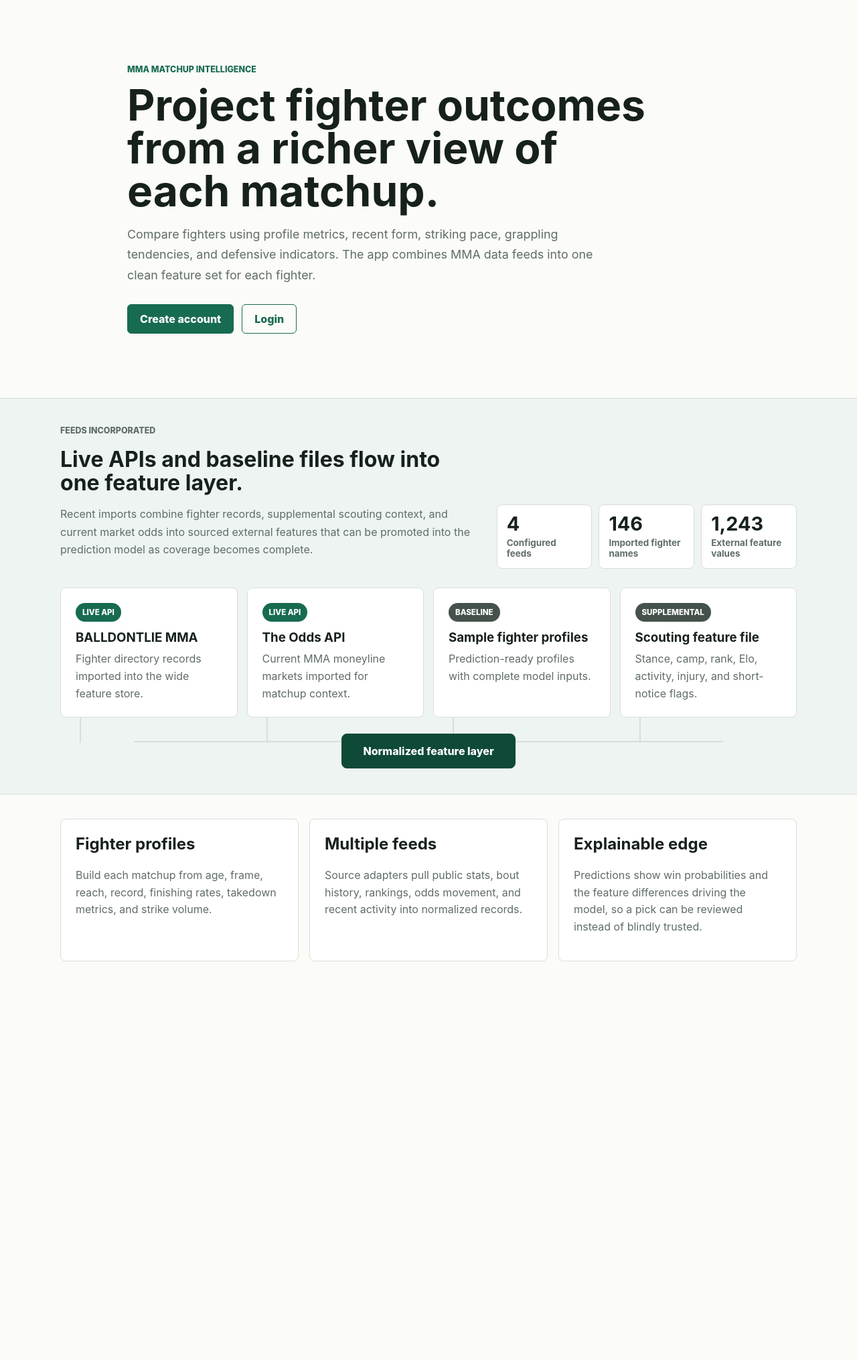
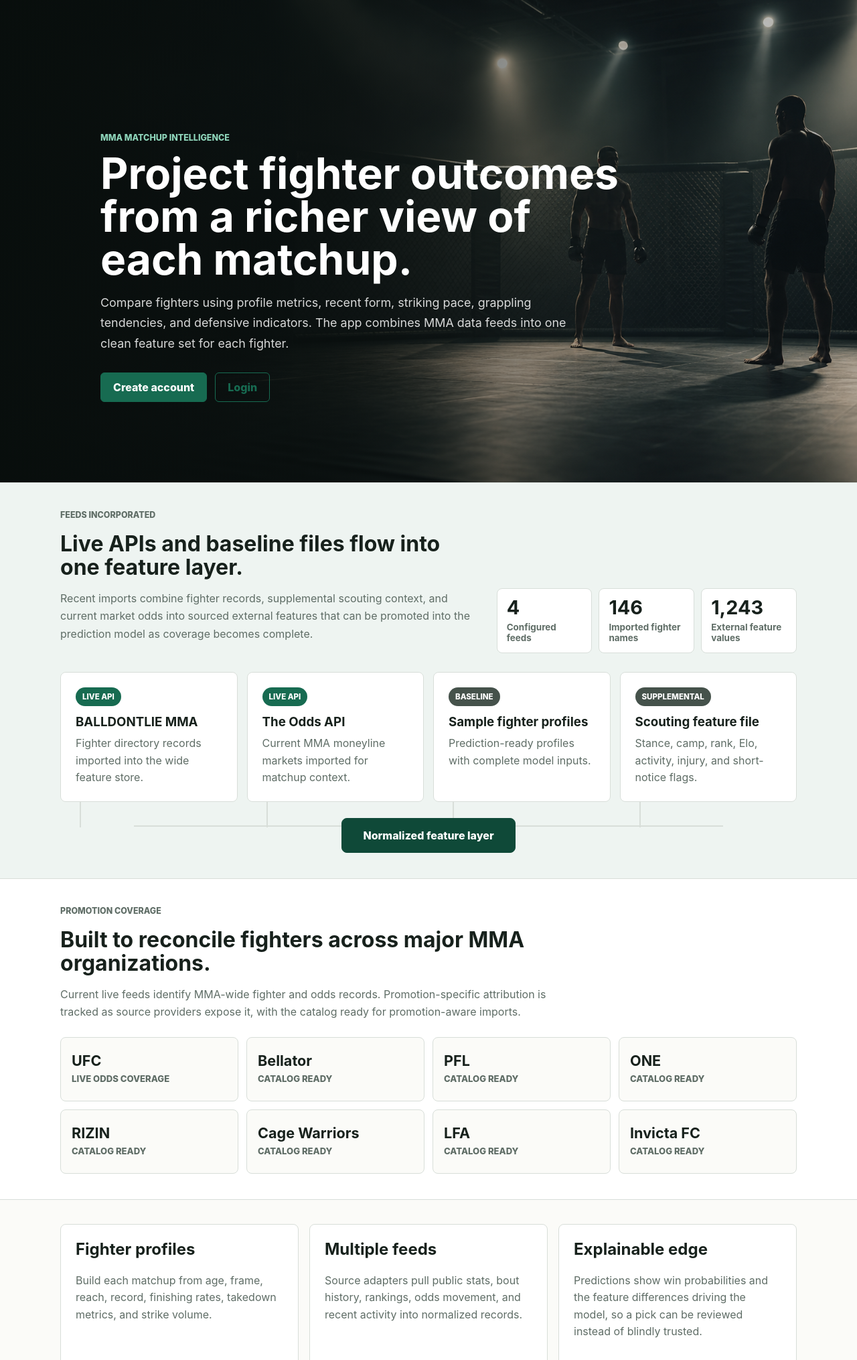
Before and after one commit to daverozee/mma-fight-predictor, a FastAPI app: page / in a window 1280 px wide. Shown: the part 73-2103 px from the top of the page at 67% size. Before the commit the page ends 1508 px from the top, so only its background shows below. Run offline with FastAPI, Linux system fonts and the light colour scheme.

Commit message:
Add fight hero image and promotion coverage grid

```diff
--- a/app/static/styles.css
+++ b/app/static/styles.css
@@ -62,13 +62,32 @@ main {
   min-height: calc(100vh - 72px);
 }
 
-.hero,
 .page-head,
 .auth-panel,
 .result {
   max-width: 980px;
   margin: 0 auto;
   padding: clamp(48px, 8vw, 96px) clamp(18px, 4vw, 40px);
+}
+
+.hero {
+  position: relative;
+  min-height: min(720px, calc(100vh - 72px));
+  display: grid;
+  align-items: end;
+  overflow: hidden;
+  padding: clamp(64px, 10vw, 120px) clamp(18px, 4vw, 56px);
+  color: #fff;
+  background:
+    linear-gradient(90deg, rgba(8, 14, 12, 0.92) 0%, rgba(8, 14, 12, 0.74) 38%, rgba(8, 14, 12, 0.28) 72%),
+    url("/static/fight-hero.png") center / cover no-repeat;
+}
+
+.hero > div {
+  position: relative;
+  z-index: 1;
+  width: min(100%, 980px);
+  margin: 0 auto;
 }
 
 .hero h1,
@@ -108,6 +127,14 @@ main {
   font-size: 1.12rem;
   line-height: 1.7;
   max-width: 720px;
+}
+
+.hero .lede {
+  color: rgba(255, 255, 255, 0.84);
+}
+
+.hero .eyebrow {
+  color: #8fd6bb;
 }
 
 .actions {
@@ -159,6 +186,61 @@ button {
   border-top: 1px solid var(--line);
   padding: 38px clamp(18px, 4vw, 56px);
   background: #eef4f1;
+}
+
+.promotion-band {
+  border-top: 1px solid var(--line);
+  padding: 38px clamp(18px, 4vw, 56px);
+  background: #fff;
+}
+
+.promotion-head,
+.promotion-grid {
+  max-width: 1100px;
+  margin: 0 auto;
+}
+
+.promotion-head h2 {
+  max-width: 720px;
+  margin: 0;
+  font-size: 2rem;
+  line-height: 1.1;
+}
+
+.promotion-head p {
+  max-width: 760px;
+  color: var(--muted);
+  line-height: 1.65;
+}
+
+.promotion-grid {
+  display: grid;
+  grid-template-columns: repeat(4, 1fr);
+  gap: 12px;
+  margin-top: 24px;
+}
+
+.promotion-grid div {
+  min-height: 96px;
+  display: grid;
+  align-content: center;
+  gap: 8px;
+  padding: 16px;
+  border: 1px solid var(--line);
+  border-radius: 8px;
+  background: #fbfbf8;
+}
+
+.promotion-grid strong {
+  font-size: 1.35rem;
+  line-height: 1;
+}
+
+.promotion-grid span {
+  color: var(--muted);
+  font-size: 0.82rem;
+  font-weight: 780;
+  text-transform: uppercase;
 }
 
 .feed-overview,
@@ -460,8 +542,17 @@ legend {
   .fighter-row,
   .feed-overview,
   .feed-stats,
-  .feed-map {
+  .feed-map,
+  .promotion-grid {
     grid-template-columns: 1fr;
+  }
+
+  .hero {
+    min-height: 640px;
+    align-items: end;
+    background:
+      linear-gradient(180deg, rgba(8, 14, 12, 0.58) 0%, rgba(8, 14, 12, 0.92) 78%),
+      url("/static/fight-hero.png") 65% center / cover no-repeat;
   }
 
   .feed-map {
--- a/app/templates/index.html
+++ b/app/templates/index.html
@@ -54,6 +54,23 @@
     </div>
   </div>
 </section>
+<section class="promotion-band">
+  <div class="promotion-head">
+    <p class="eyebrow">Promotion coverage</p>
+    <h2>Built to reconcile fighters across major MMA organizations.</h2>
+    <p>Current live feeds identify MMA-wide fighter and odds records. Promotion-specific attribution is tracked as source providers expose it, with the catalog ready for promotion-aware imports.</p>
+  </div>
+  <div class="promotion-grid" aria-label="Supported MMA promotion coverage">
+    <div><strong>UFC</strong><span>Live odds coverage</span></div>
+    <div><strong>Bellator</strong><span>Catalog ready</span></div>
+    <div><strong>PFL</strong><span>Catalog ready</span></div>
+    <div><strong>ONE</strong><span>Catalog ready</span></div>
+    <div><strong>RIZIN</strong><span>Catalog ready</span></div>
+    <div><strong>Cage Warriors</strong><span>Catalog ready</span></div>
+    <div><strong>LFA</strong><span>Catalog ready</span></div>
+    <div><strong>Invicta FC</strong><span>Catalog ready</span></div>
+  </div>
+</section>
 <section class="band">
   <div class="grid three">
     <article>
```
Also changed, not shown: app/static/fight-hero.png (added).
